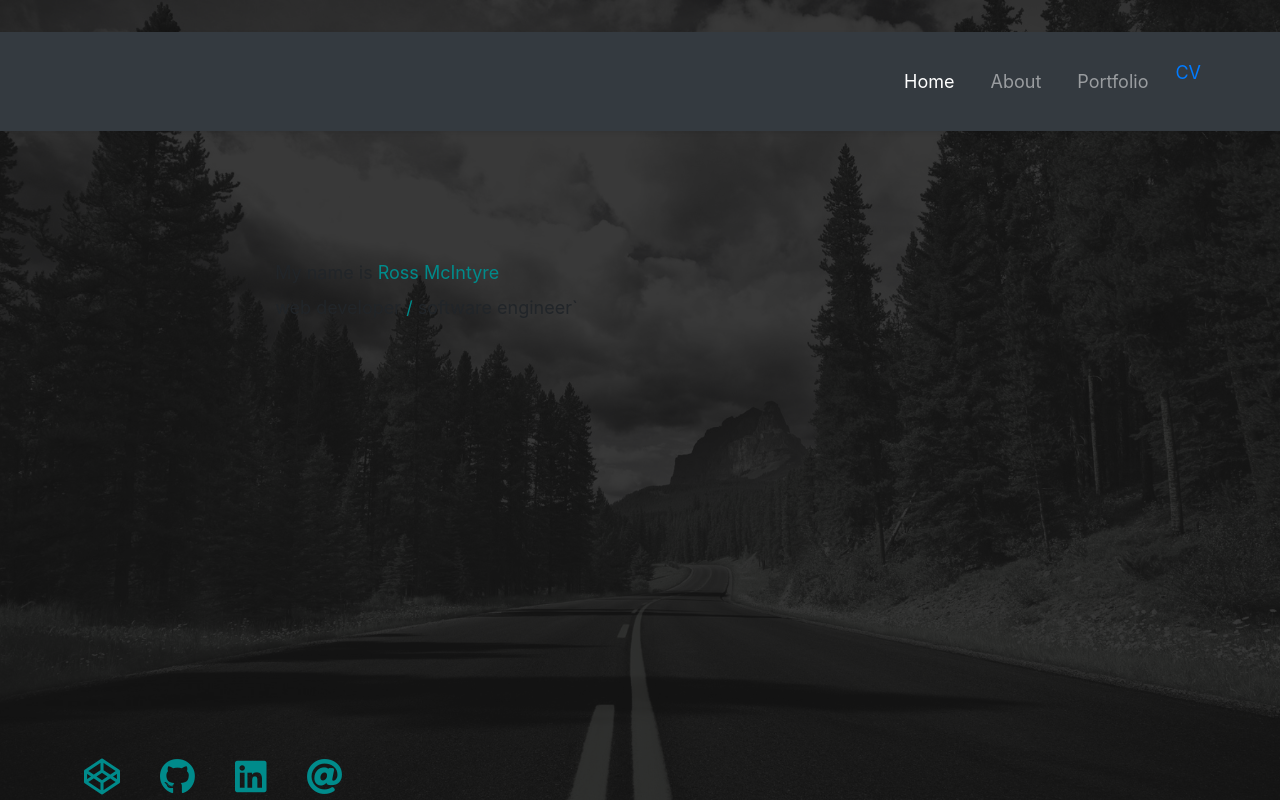
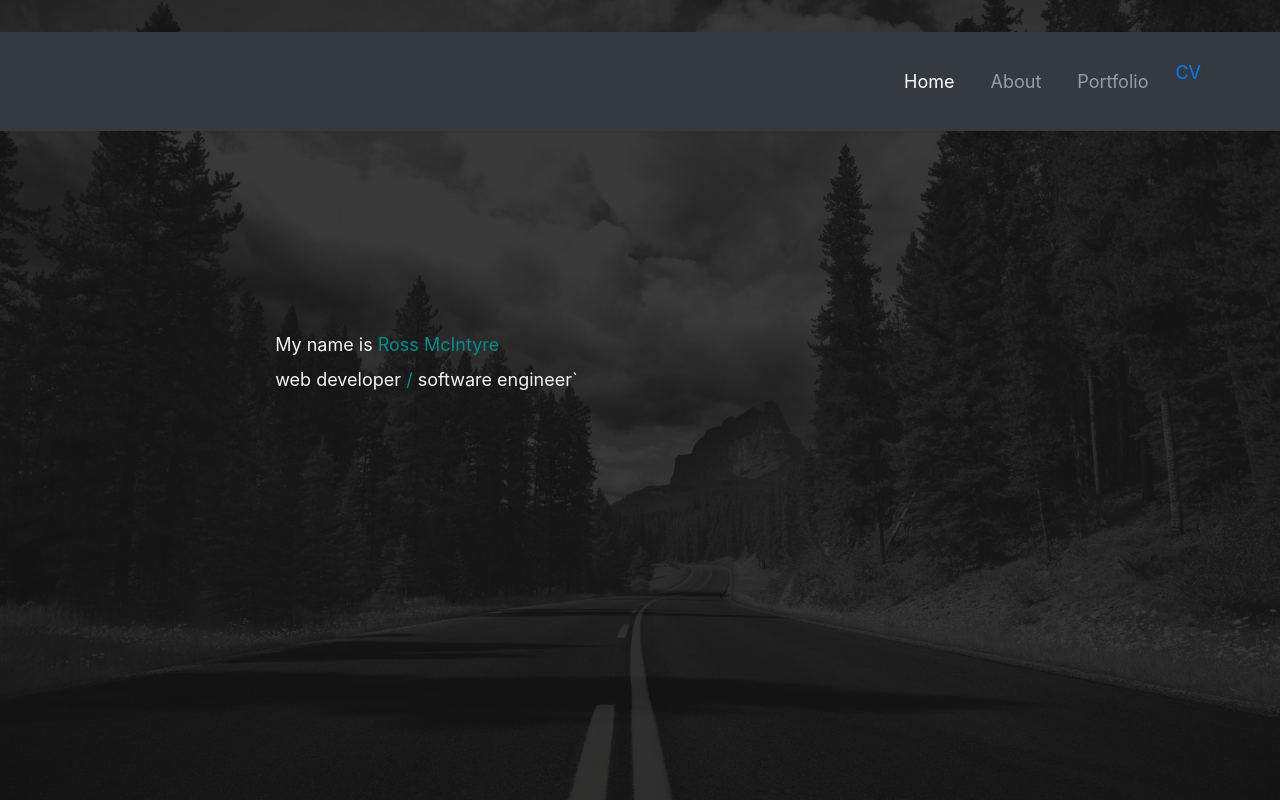
Before and after one commit to Ross-mc/react-portfolio, a React (Create React App) app: page / in a window 1280 px wide. Shown: the top 800 px of the page. Built offline with nearby package versions, Linux system fonts and the light colour scheme.

Commit message:
added section wrapper

```diff
--- a/src/pages/Home.js
+++ b/src/pages/Home.js
@@ -7,7 +7,9 @@ const Home = () => {
 
 
   return (
-    <Bio bioElements={homeBio}/>
+    <section className="content">
+      <Bio bioElements={homeBio}/>
+    </section>
   )
 }
 
```
